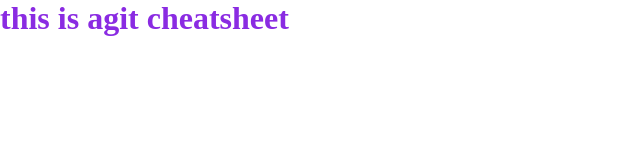
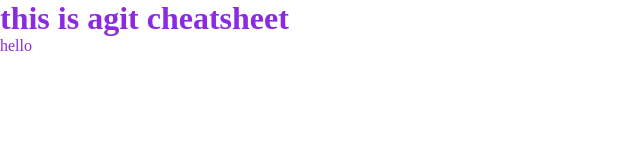
Before and after one commit to Nabelsi/git-cheatsheet, a plain HTML site: page indexx.html in a window 1280 px wide. Shown: the full height of the page, 0-640 px from the left. Drawn offline with Linux system fonts and the light colour scheme.

Commit message:
modified index

```diff
--- a/indexx.html
+++ b/indexx.html
@@ -11,6 +11,9 @@
 
     <body>
 <h1> this is  agit cheatsheet</h1>
+<div class="p">hello</div>
+
+
 
 
 
```
